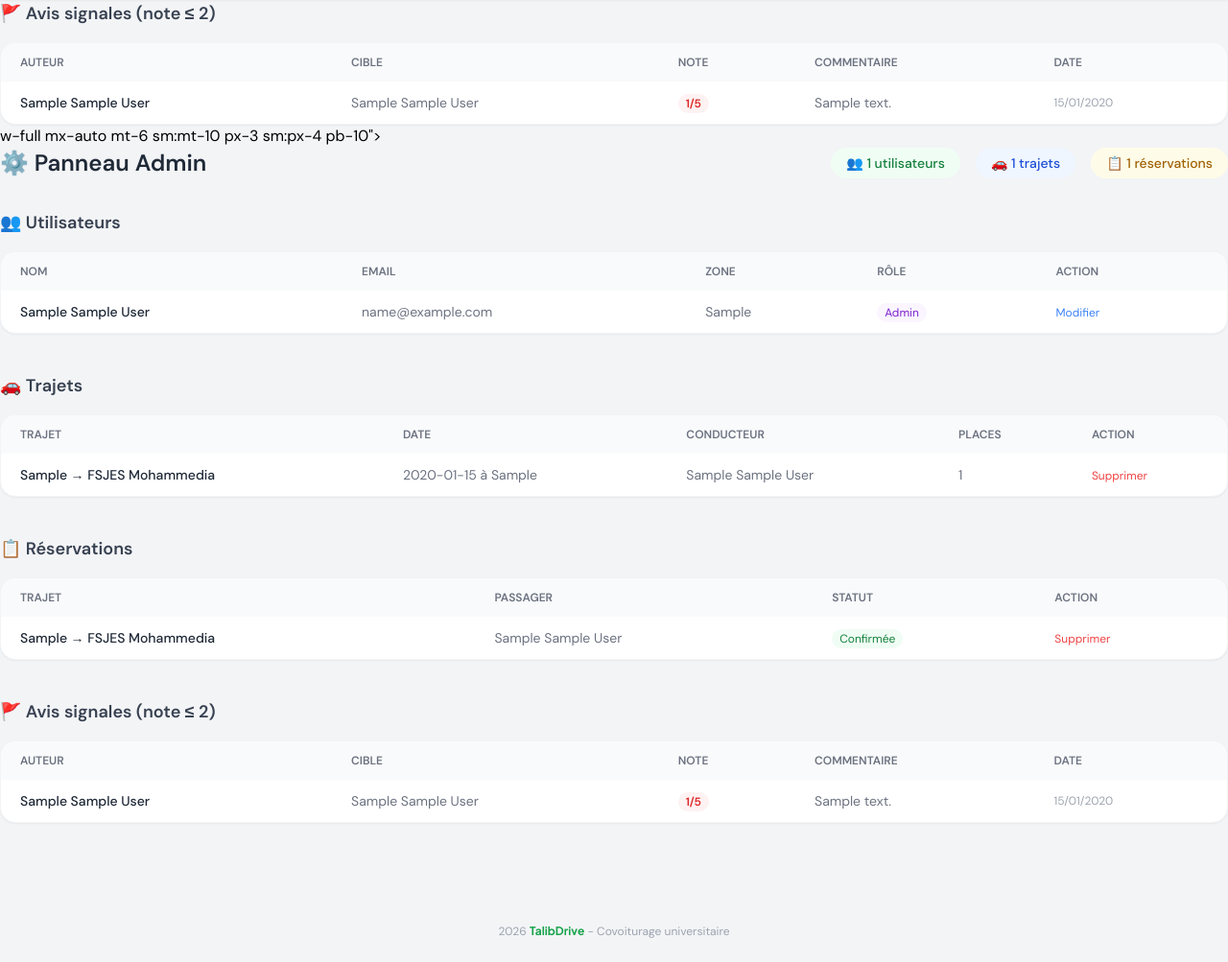
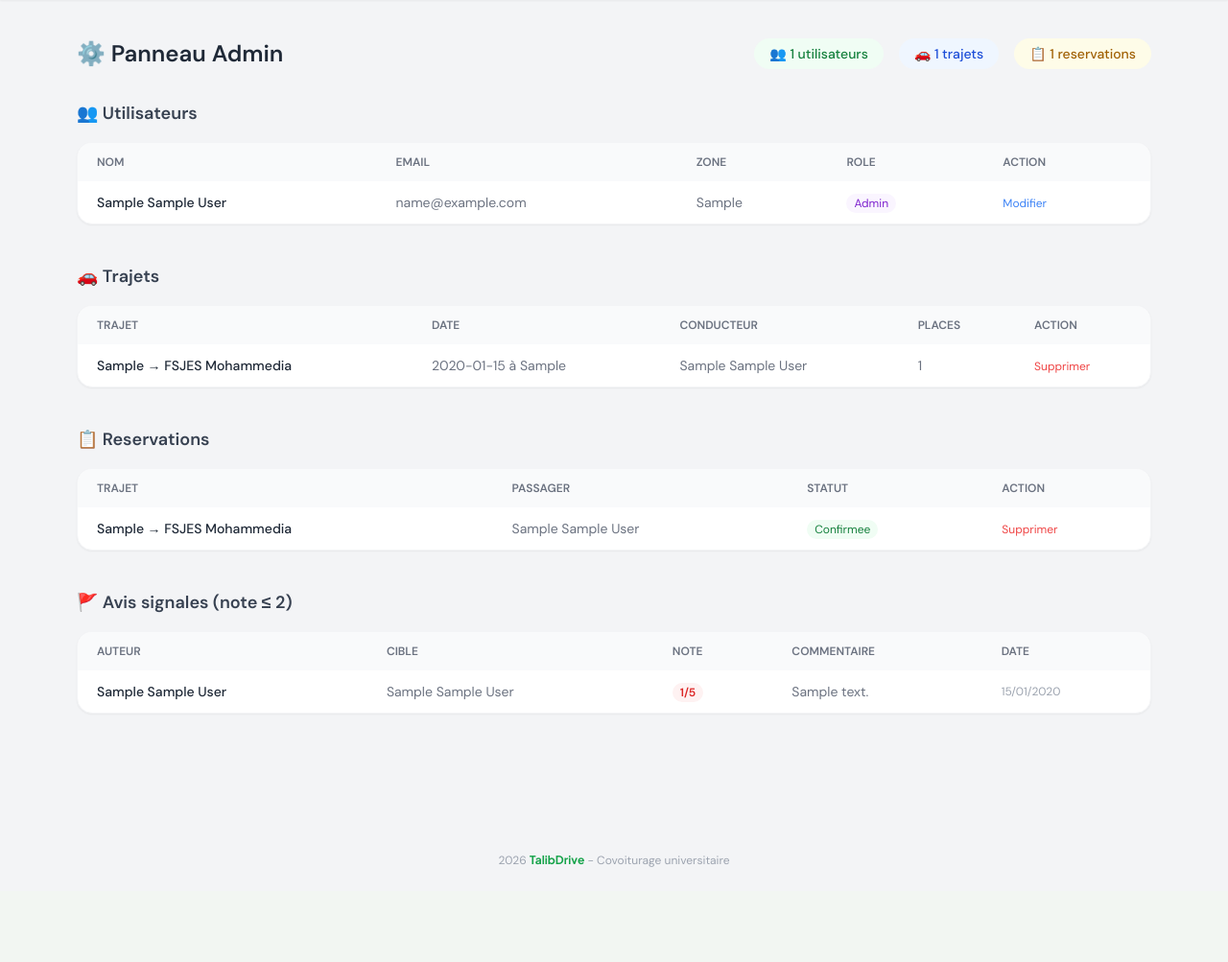
Before and after one commit to ahmedhl-dev/talibdrive, a Flask app: page /admin/ in a window 1280 px wide. Shown: the part 64-1067 px from the top of the page at 96% size. After the commit the page ends 968 px from the top, so only its background shows below. Run offline with Flask 3, Linux system fonts and the light colour scheme; a user stored in the database is signed in; tables that the repository leaves empty hold one stand-in row (values such as "Sample post"); some libraries are stand-ins or nearby versions.

Commit message:
Fix broken Jinja block structure in admin/index.html

```diff
--- a/app/templates/admin/index.html
+++ b/app/templates/admin/index.html
@@ -1,39 +1,5 @@
 {% extends "base.html" %}
-{% block container_class %}max-w-6xl<div class="mb-10">
-    <h2 class="text-lg font-semibold text-gray-700 mb-4">🚩 Avis signales (note ≤ 2)</h2>
-    {% if avis_signales %}
-    <div class="bg-white rounded-2xl shadow-sm border border-gray-100 overflow-x-auto">
-        <table class="w-full text-sm min-w-[700px]">
-            <thead class="bg-gray-50 text-gray-500 uppercase text-xs">
-                <tr>
-                    <th class="px-5 py-3 text-left">Auteur</th>
-                    <th class="px-5 py-3 text-left">Cible</th>
-                    <th class="px-5 py-3 text-left">Note</th>
-                    <th class="px-5 py-3 text-left">Commentaire</th>
-                    <th class="px-5 py-3 text-left">Date</th>
-                </tr>
-            </thead>
-            <tbody class="divide-y divide-gray-50">
-                {% for a in avis_signales %}
-                <tr class="hover:bg-gray-50 transition">
-                    <td class="px-5 py-3 font-medium text-gray-800">{{ a.auteur.prenom }} {{ a.auteur.nom }}</td>
-                    <td class="px-5 py-3 text-gray-500">{{ a.cible.prenom }} {{ a.cible.nom }}</td>
-                    <td class="px-5 py-3">
-                        <span class="bg-red-50 text-red-600 px-2 py-0.5 rounded-full text-xs font-bold">{{ a.note }}/5</span>
-                    </td>
-                    <td class="px-5 py-3 text-gray-500">{{ a.commentaire or "-" }}</td>
-                    <td class="px-5 py-3 text-gray-400 text-xs">{{ a.created_at.strftime('%d/%m/%Y') }}</td>
-                </tr>
-                {% endfor %}
-            </tbody>
-        </table>
-    </div>
-    {% else %}
-    <p class="text-gray-400 text-sm">Aucun avis signale pour le moment.</p>
-    {% endif %}
-</div>
-
-{% endblock %}
+{% block container_class %}max-w-6xl{% endblock %}
 {% block content %}
 
 <div class="flex flex-wrap items-center justify-between gap-3 mb-8">
@@ -41,7 +7,7 @@
     <div class="flex flex-wrap gap-2 sm:gap-4 text-xs sm:text-sm font-medium">
         <span class="bg-green-50 text-green-700 px-4 py-1.5 rounded-full">👥 {{ users|length }} utilisateurs</span>
         <span class="bg-blue-50 text-blue-700 px-4 py-1.5 rounded-full">🚗 {{ trajets|length }} trajets</span>
-        <span class="bg-yellow-50 text-yellow-700 px-4 py-1.5 rounded-full">📋 {{ reservations|length }} réservations</span>
+        <span class="bg-yellow-50 text-yellow-700 px-4 py-1.5 rounded-full">📋 {{ reservations|length }} reservations</span>
     </div>
 </div>
 
@@ -54,7 +20,7 @@
                     <th class="px-5 py-3 text-left">Nom</th>
                     <th class="px-5 py-3 text-left">Email</th>
                     <th class="px-5 py-3 text-left">Zone</th>
-                    <th class="px-5 py-3 text-left">Rôle</th>
+                    <th class="px-5 py-3 text-left">Role</th>
                     <th class="px-5 py-3 text-left">Action</th>
                 </tr>
             </thead>
@@ -126,7 +92,7 @@
 </div>
 
 <div class="mb-10">
-    <h2 class="text-lg font-semibold text-gray-700 mb-4">📋 Réservations</h2>
+    <h2 class="text-lg font-semibold text-gray-700 mb-4">📋 Reservations</h2>
     <div class="bg-white rounded-2xl shadow-sm border border-gray-100 overflow-x-auto">
         <table class="w-full text-sm min-w-[600px]">
             <thead class="bg-gray-50 text-gray-500 uppercase text-xs">
@@ -146,14 +112,14 @@
                         {% if res.statut == "en_attente" %}
                             <span class="bg-yellow-50 text-yellow-600 px-2 py-0.5 rounded-full text-xs">En attente</span>
                         {% elif res.statut == "confirmee" %}
-                            <span class="bg-green-50 text-green-700 px-2 py-0.5 rounded-full text-xs">Confirmée</span>
+                            <span class="bg-green-50 text-green-700 px-2 py-0.5 rounded-full text-xs">Confirmee</span>
                         {% elif res.statut == "refusee" %}
-                            <span class="bg-red-50 text-red-600 px-2 py-0.5 rounded-full text-xs">Refusée</span>
+                            <span class="bg-red-50 text-red-600 px-2 py-0.5 rounded-full text-xs">Refusee</span>
                         {% endif %}
                     </td>
                     <td class="px-5 py-3">
                         <form method="POST" action="{{ url_for('admin.supprimer_reservation', res_id=res.id) }}"
-                            onsubmit="return confirm('Supprimer cette réservation ?')" class="inline">
+                            onsubmit="return confirm('Supprimer cette reservation ?')" class="inline">
                             <input type="hidden" name="csrf_token" value="{{ csrf_token() }}">
                             <button type="submit" class="text-red-500 hover:underline text-xs">Supprimer</button>
                         </form>
```
